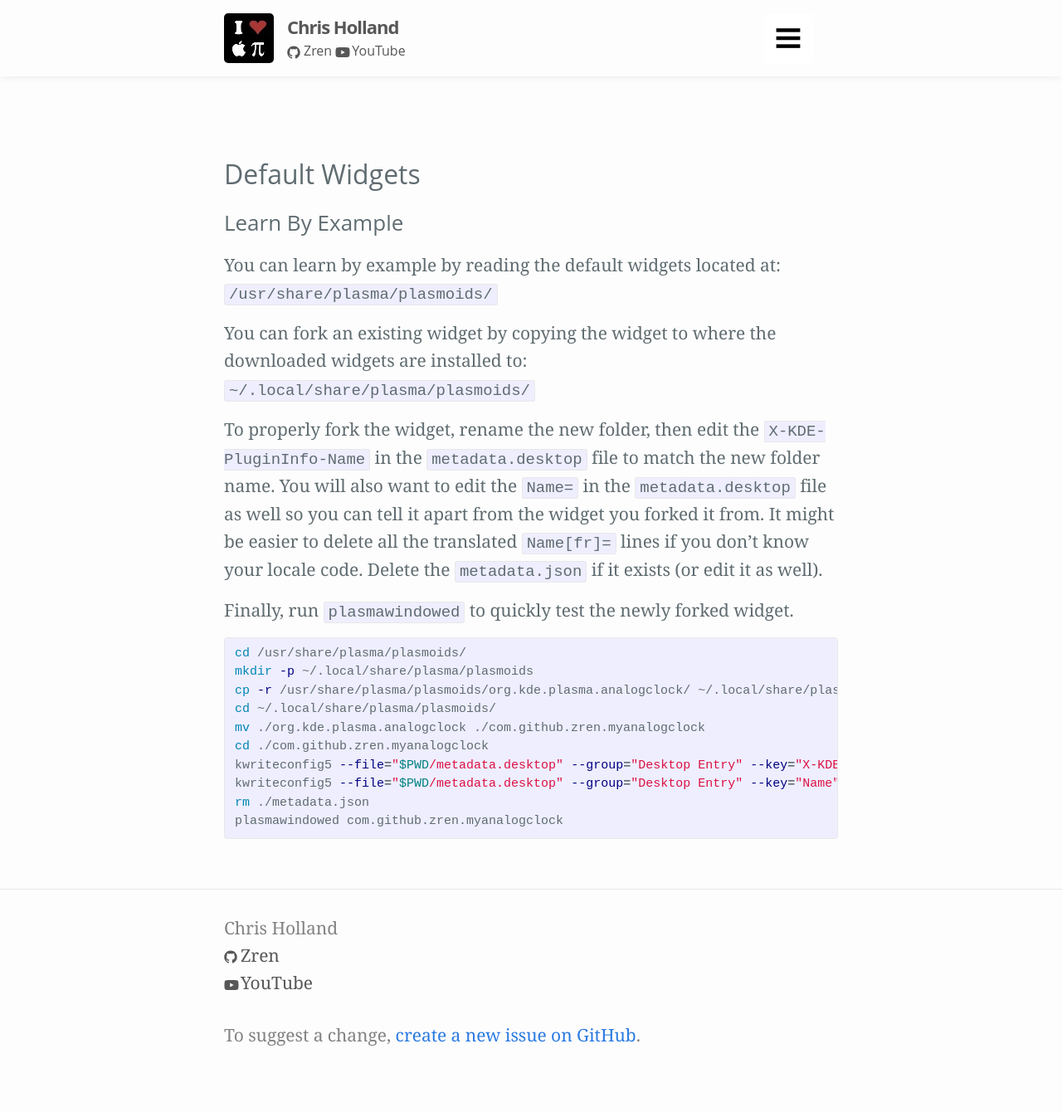
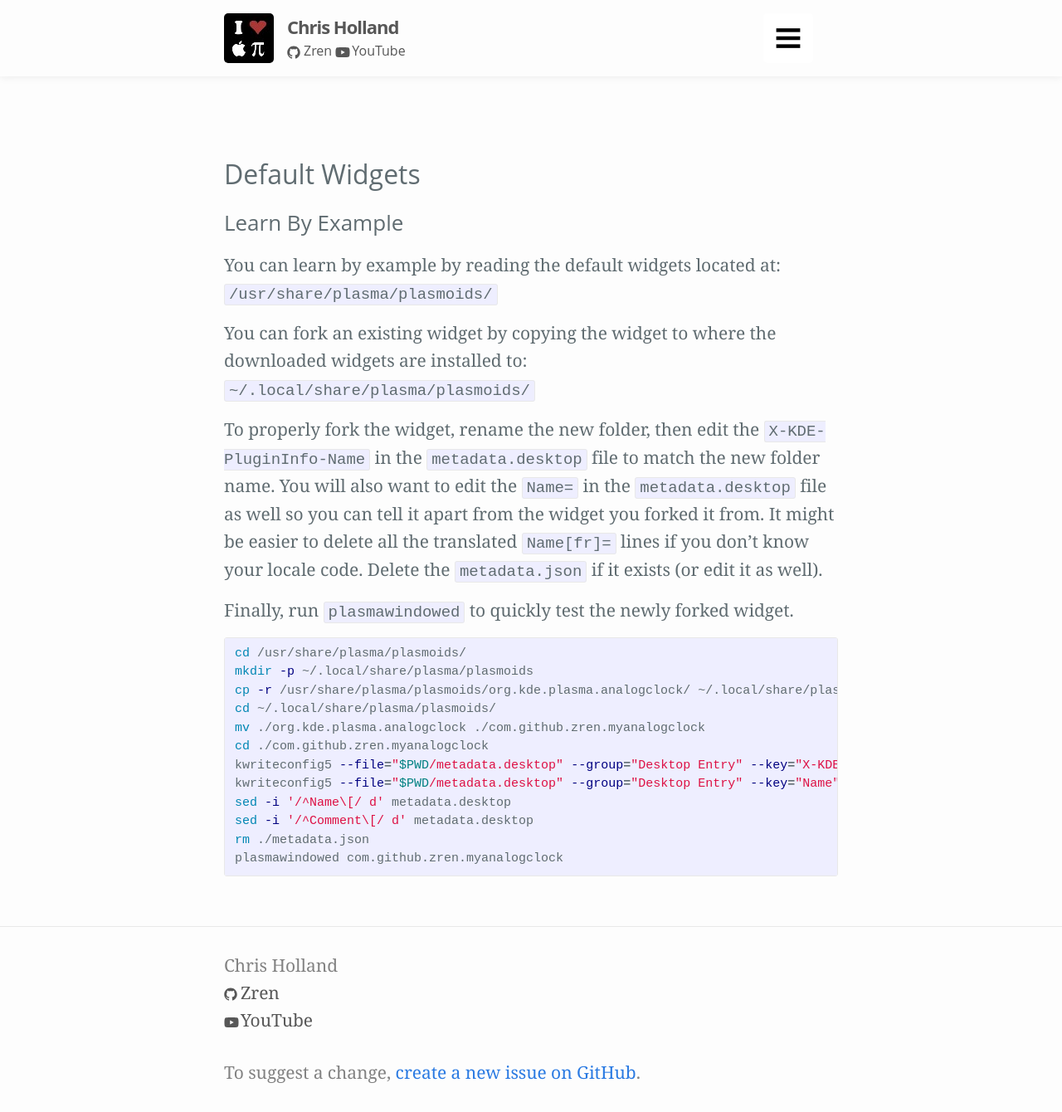
Before and after one commit to Zren/zren.github.io, a Jekyll site: the page built from kde_docs/widget-DefaultWidgets.md, in a window 1280 px wide. Shown: the whole page at 83% size. Built offline with Jekyll 4.4.1, drawn with Linux system fonts in a browser that asks for light colours; our own code applies the rules of GitHub Pages for plain Markdown files; before the commit the page ends 1295 px from its top, so only the background shows below that.

Commit message:
Add commands to delete the translated Name[fr] and Comment[fr]

```diff
--- a/kde_docs/widget-DefaultWidgets.md
+++ b/kde_docs/widget-DefaultWidgets.md
@@ -25,6 +25,8 @@
 cd ./com.github.zren.myanalogclock
 kwriteconfig5 --file="$PWD/metadata.desktop" --group="Desktop Entry" --key="X-KDE-PluginInfo-Name" "com.github.zren.myanalogclock"
 kwriteconfig5 --file="$PWD/metadata.desktop" --group="Desktop Entry" --key="Name" "My Analog Clock"
+sed -i '/^Name\[/ d' metadata.desktop
+sed -i '/^Comment\[/ d' metadata.desktop
 rm ./metadata.json
 plasmawindowed com.github.zren.myanalogclock
 {% endhighlight %}
```
